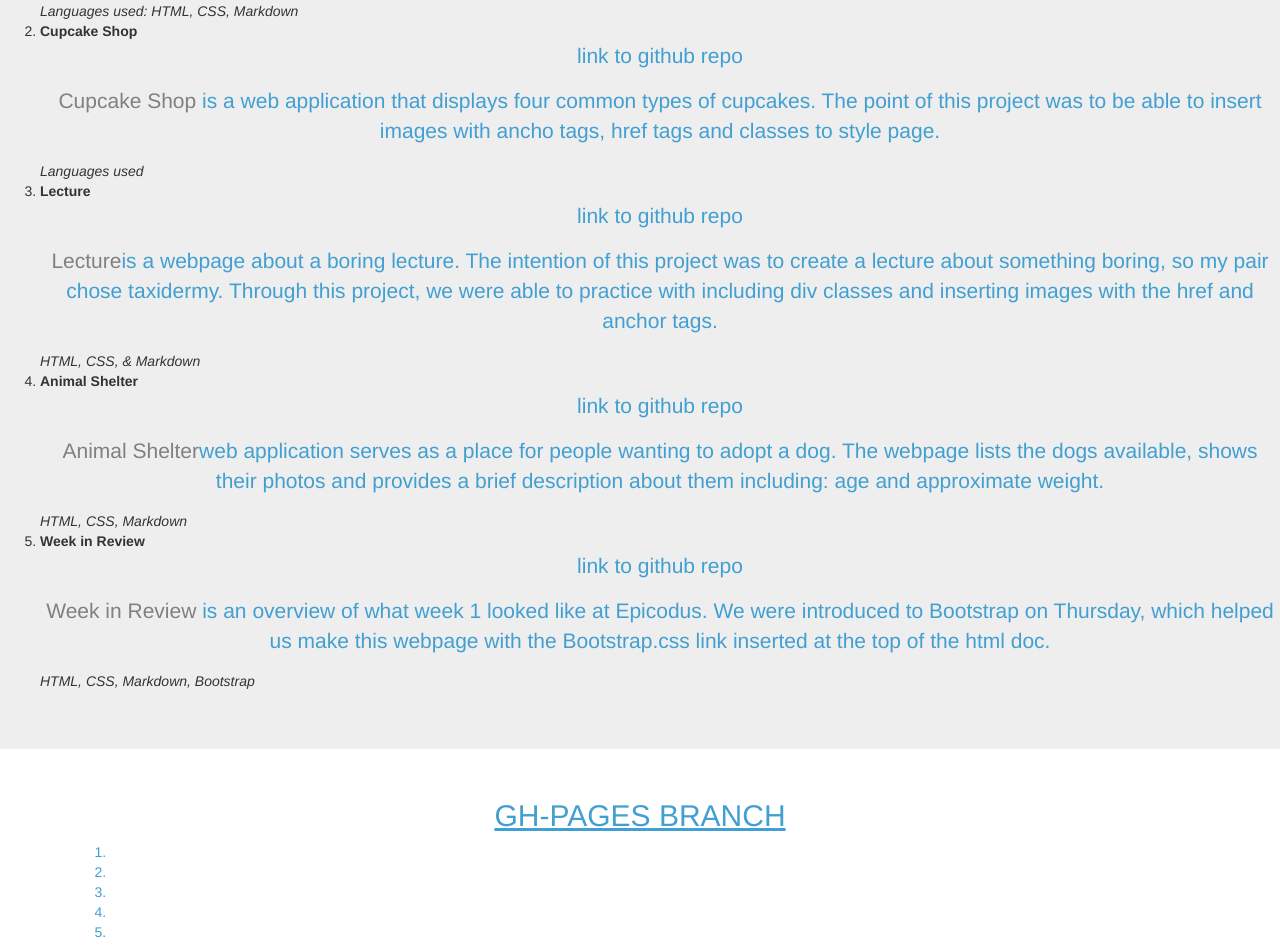
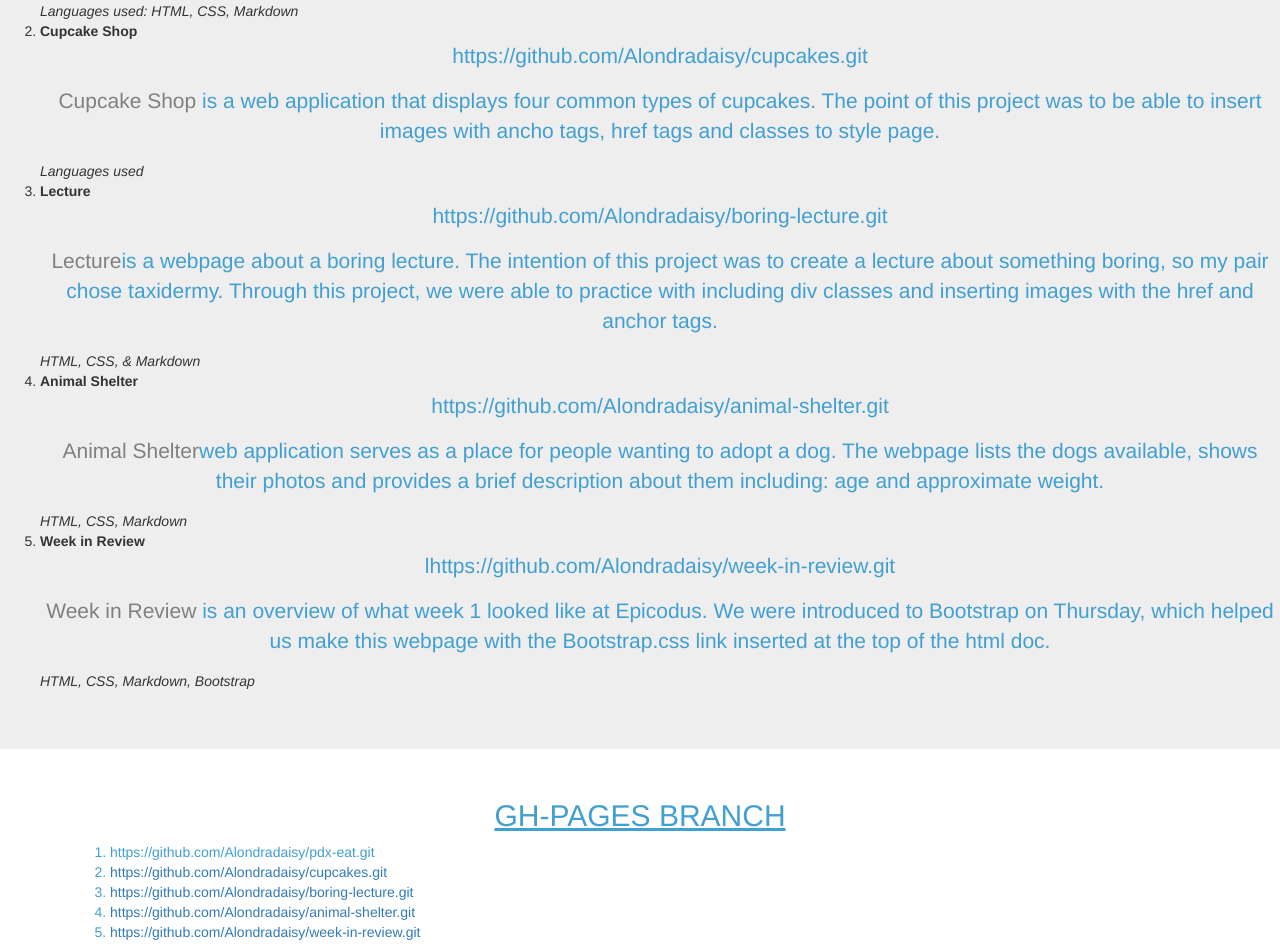
Before and after one commit to Alondradaisy/portfolio, a plain HTML site: page portfolio/index.html in a window 1280 px wide. Shown: the part 1364-2316 px from the top of the page. Drawn offline with Linux system fonts and the light colour scheme.

Commit message:
finish last updates to html, add repos

```diff
--- a/portfolio/index.html
+++ b/portfolio/index.html
@@ -71,28 +71,28 @@
 
     <li>
       <strong>Cupcake Shop</strong>
-      <p>link to github repo</p>
+      <p>https://github.com/Alondradaisy/cupcakes.git</p>
       <p><span class="highlight">Cupcake Shop</span> is a web application that displays four common types of cupcakes. The point of this project was to be able to insert images with ancho tags, href tags and classes to style page.</p>
       <em>Languages used</em>
     </li>
 
     <li>
       <strong>Lecture</strong>
-      <p>link to github repo</p>
+      <p>https://github.com/Alondradaisy/boring-lecture.git</p>
       <p><span class="highlight">Lecture</span>is a webpage about a boring lecture. The intention of this project was to create a lecture about something boring, so my pair chose taxidermy. Through this project, we were able to practice with including div classes and inserting images with the href and anchor tags.</p>
       <em>HTML, CSS, & Markdown</em>
     </li>
 
     <li>
       <strong>Animal Shelter</strong>
-      <p>link to github repo</p>
+      <p>https://github.com/Alondradaisy/animal-shelter.git</p>
       <p><span class="highlight">Animal Shelter</span>web application serves as a place for people wanting to adopt a dog. The webpage lists the dogs available, shows their photos and provides a brief description about them including: age and approximate weight.</p>
       <em>HTML, CSS, Markdown</em>
     </li>
 
     <li>
       <strong>Week in Review</strong>
-      <p>link to github repo</p>
+      <p>lhttps://github.com/Alondradaisy/week-in-review.git</p>
       <p><span class="highlight">Week in Review</span> is an overview of what week 1 looked like at Epicodus. We were introduced to Bootstrap on Thursday, which helped us make this webpage with the Bootstrap.css link inserted at the top of the html doc. </p>
       <em>HTML, CSS, Markdown, Bootstrap</em>
     </li>
@@ -101,11 +101,11 @@
   <div class="container">
   <H2><u>GH-PAGES BRANCH</u></H2>
     <ol>
-      <li><a href=""</li>
-      <li><a href=""</li>
-      <li><a href="" </li>
-      <li><a href=""</li>
-      <li><a href=""</li>
+      <li>https://github.com/Alondradaisy/pdx-eat.git<a href=""</li>
+      <li>https://github.com/Alondradaisy/cupcakes.git<a href=""</li>
+      <li>https://github.com/Alondradaisy/boring-lecture.git<a href="" </li>
+      <li>https://github.com/Alondradaisy/animal-shelter.git<a href=""</li>
+      <li>https://github.com/Alondradaisy/week-in-review.git<a href=""</li>
     </ol>
   </div>
 
```
